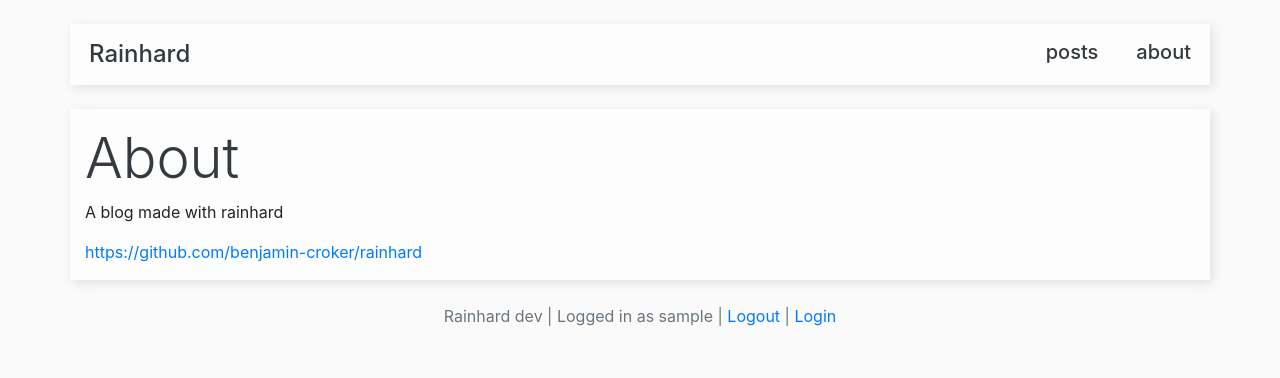
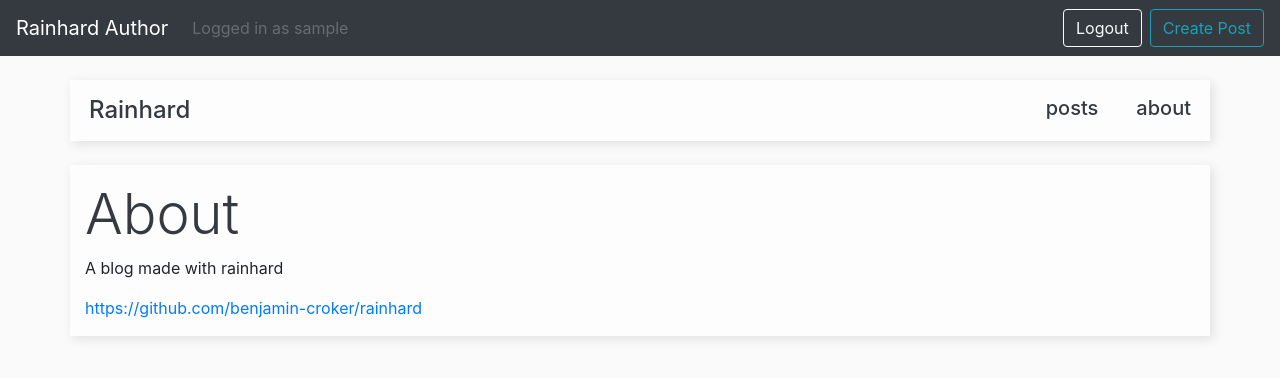
Before and after one commit to benjamin-croker/rainhard, a Django app: page /about in a window 1280 px wide. Shown: the top 378 px of the page. Run offline with Django 3.2, Linux system fonts and the light colour scheme; the visitor is signed in with stand-in values (Sample User, id 1); some libraries are stand-ins or nearby versions.

Commit message:
add navbar for new posts when logged in

```diff
--- a/blog/templates/blog/base.html
+++ b/blog/templates/blog/base.html
@@ -13,19 +13,35 @@
   </head>
 
   <body class="background">
+
+    {% if user.is_authenticated %}
+        <nav class="navbar navbar-expand-md navbar-dark bg-dark">
+          <a class="navbar-brand" href="#">Rainhard Author</a>
+          <ul class="navbar-nav mr-auto">
+            <li class="nav-item">
+              <span class="nav-link disabled">Logged in as {{ user }}</span>
+            </li>
+          </ul>
+          <a class="btn btn-outline-light mx-2" type="submit" href="/author/logout">Logout</a>
+          <a class="btn btn-outline-info" type="submit" href="author/create">Create Post</a>
+        </nav>
+    {% endif %}
+
     <div class="container">
 
       {% block body %}
       {% endblock %}
 
+      {% if debug %}
         <br>
         <footer class="text-muted text-center text-small">
           <p>
             Rainhard dev | Logged in as {{ user }} |
-          <a href="/accounts/logout">Logout</a> |
-          <a href="/accounts/login">Login</a>
+            <a href="/author/logout">Logout</a> |
+            <a href="/author/login">Login</a>
           </p>
         </footer>
+      {% endif %}
 
     </div>
   </body>
--- a/blog/urls.py
+++ b/blog/urls.py
@@ -16,6 +16,7 @@ urlpatterns = [
 
     # specific post
     path('post/<int:post_id>/', views.post, name='post'),
-    # form for creating a new blog post
-    path('accounts/create/', views.create, name='create'),
+
+    # urls for authoring and editing posts
+    path('author/create/', views.create, name='create'),
 ]
--- a/rainhard/urls.py
+++ b/rainhard/urls.py
@@ -6,7 +6,7 @@ from django.conf.urls.static import static
 urlpatterns = [
     path('', include('blog.urls')),
     path('admin/', admin.site.urls),
-    path('accounts/', include('django.contrib.auth.urls')),
+    path('author/', include('django.contrib.auth.urls')),
 ]
 if settings.DEBUG:
     urlpatterns += static(settings.MEDIA_URL, document_root=settings.MEDIA_ROOT)
```
Also changed, not shown: rainhard/settings.py (+9 -0 lines). Lines whose indentation alone changed are shown as unchanged.
